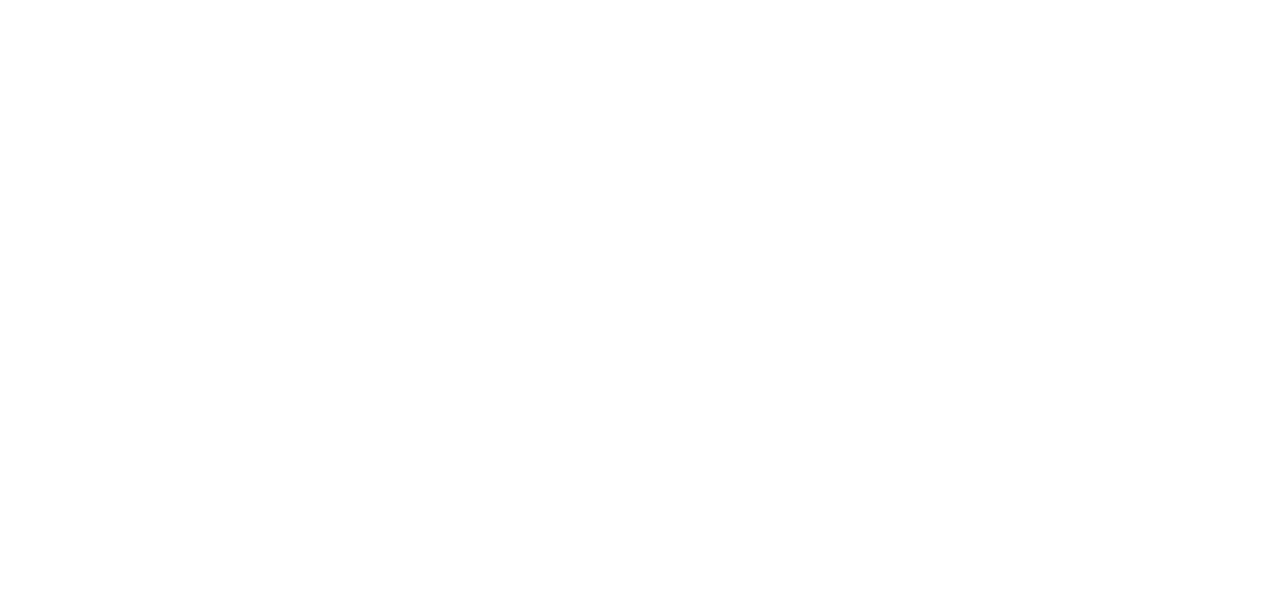
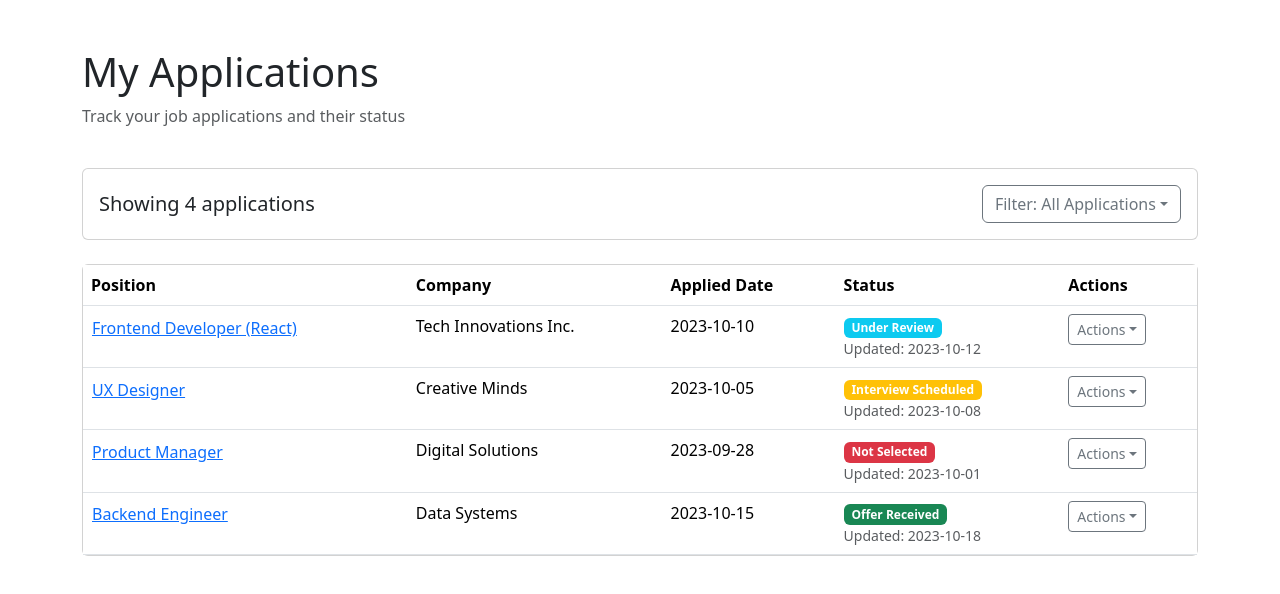
Before and after one commit to nazlinres01/remote-work-finder, a React (Create React App) app: page /my-applications in a window 1280 px wide. Before the commit this address had no page. Shown: the top 594 px of the page. Built offline with nearby package versions, Linux system fonts and the light colour scheme.

Commit message:
MyApplications page added

```diff
--- a/src/App.js
+++ b/src/App.js
@@ -2,6 +2,8 @@
 import HomePage from "./pages/HomePage";
 import JobsPage from "./pages/JobsPage";
 import JobDetail from "./pages/JobDetail";
+import ApplyJob from "./pages/ApplyJob";
+import MyApplications from "./pages/MyApplications";
 
 const App = () => {
   return (
@@ -10,6 +12,10 @@
         <Route path="/" element={<HomePage />} />
         <Route path="/jobs" element={<JobsPage />} />
         <Route path="/jobs/:jobId" element={<JobDetail />} />
+        <Route path="/apply/:jobId" element={<ApplyJob />} />
+        <Route path="/my-applications" element={<MyApplications />} />
+
+
       </Routes>
     </BrowserRouter>
   );
--- /dev/null
+++ b/src/pages/MyApplications.js
@@ -0,0 +1,231 @@
+import React, { useState, useEffect } from 'react';
+import { useNavigate } from 'react-router-dom';
+import { Container, Row, Col, Card, Table, Badge, Button, Dropdown, Spinner, Alert } from 'react-bootstrap';
+import 'bootstrap/dist/css/bootstrap.min.css';
+
+const MyApplications = () => {
+  const navigate = useNavigate();
+  const [applications, setApplications] = useState([]);
+  const [loading, setLoading] = useState(true);
+  const [error, setError] = useState(null);
+  const [filter, setFilter] = useState('all');
+
+  // Mock data - API'dan gelecek gerçek verilerin yerine
+  const mockApplications = [
+    {
+      id: 1,
+      jobId: 101,
+      position: "Frontend Developer (React)",
+      company: "Tech Innovations Inc.",
+      appliedDate: "2023-10-10",
+      status: "review",
+      statusText: "Under Review",
+      lastUpdated: "2023-10-12"
+    },
+    {
+      id: 2,
+      jobId: 102,
+      position: "UX Designer",
+      company: "Creative Minds",
+      appliedDate: "2023-10-05",
+      status: "interview",
+      statusText: "Interview Scheduled",
+      lastUpdated: "2023-10-08"
+    },
+    {
+      id: 3,
+      jobId: 103,
+      position: "Product Manager",
+      company: "Digital Solutions",
+      appliedDate: "2023-09-28",
+      status: "rejected",
+      statusText: "Not Selected",
+      lastUpdated: "2023-10-01"
+    },
+    {
+      id: 4,
+      jobId: 104,
+      position: "Backend Engineer",
+      company: "Data Systems",
+      appliedDate: "2023-10-15",
+      status: "offer",
+      statusText: "Offer Received",
+      lastUpdated: "2023-10-18"
+    }
+  ];
+
+  useEffect(() => {
+    const fetchApplications = async () => {
+      try {
+        // Gerçek uygulamada API çağrısı yapılır
+        setTimeout(() => {
+          setApplications(mockApplications);
+          setLoading(false);
+        }, 800);
+      } catch (err) {
+        setError(err.message);
+        setLoading(false);
+      }
+    };
+
+    fetchApplications();
+  }, []);
+
+  const filteredApplications = filter === 'all'
+    ? applications
+    : applications.filter(app => app.status === filter);
+
+  const getStatusVariant = (status) => {
+    switch(status) {
+      case 'review': return 'info';
+      case 'interview': return 'warning';
+      case 'offer': return 'success';
+      case 'rejected': return 'danger';
+      default: return 'secondary';
+    }
+  };
+
+  const handleWithdraw = (applicationId) => {
+    // Gerçek uygulamada API çağrısı yapılır
+    setApplications(prev => prev.filter(app => app.id !== applicationId));
+  };
+
+  if (loading) {
+    return (
+      <Container className="d-flex justify-content-center align-items-center" style={{ height: '100vh' }}>
+        <Spinner animation="border" variant="primary" />
+      </Container>
+    );
+  }
+
+  if (error) {
+    return (
+      <Container className="my-5">
+        <Alert variant="danger">
+          <Alert.Heading>Error loading applications</Alert.Heading>
+          <p>{error}</p>
+          <Button variant="primary" onClick={() => window.location.reload()}>
+            Try Again
+          </Button>
+        </Alert>
+      </Container>
+    );
+  }
+
+  return (
+    <Container className="my-5">
+      <Row className="mb-4">
+        <Col>
+          <h1>My Applications</h1>
+          <p className="text-muted">Track your job applications and their status</p>
+        </Col>
+      </Row>
+
+      <Card className="mb-4">
+        <Card.Body>
+          <Row className="align-items-center">
+            <Col md={6}>
+              <h5 className="mb-0">
+                Showing {filteredApplications.length} application{filteredApplications.length !== 1 ? 's' : ''}
+              </h5>
+            </Col>
+            <Col md={6} className="text-md-end">
+              <Dropdown>
+                <Dropdown.Toggle variant="outline-secondary">
+                  Filter: {filter === 'all' ? 'All Applications' :
+                          filter === 'review' ? 'Under Review' :
+                          filter === 'interview' ? 'Interview' :
+                          filter === 'offer' ? 'Offers' : 'Rejected'}
+                </Dropdown.Toggle>
+                <Dropdown.Menu>
+                  <Dropdown.Item onClick={() => setFilter('all')}>All Applications</Dropdown.Item>
+                  <Dropdown.Item onClick={() => setFilter('review')}>Under Review</Dropdown.Item>
+                  <Dropdown.Item onClick={() => setFilter('interview')}>Interview</Dropdown.Item>
+                  <Dropdown.Item onClick={() => setFilter('offer')}>Offers</Dropdown.Item>
+                  <Dropdown.Item onClick={() => setFilter('rejected')}>Rejected</Dropdown.Item>
+                </Dropdown.Menu>
+              </Dropdown>
+            </Col>
+          </Row>
+        </Card.Body>
+      </Card>
+
+      {filteredApplications.length > 0 ? (
+        <Card>
+          <Table hover responsive className="mb-0">
+            <thead>
+              <tr>
+                <th>Position</th>
+                <th>Company</th>
+                <th>Applied Date</th>
+                <th>Status</th>
+                <th>Actions</th>
+              </tr>
+            </thead>
+            <tbody>
+              {filteredApplications.map((application) => (
+                <tr key={application.id}>
+                  <td>
+                    <Button
+                      variant="link"
+                      className="p-0 text-start"
+                      onClick={() => navigate(`/jobs/${application.jobId}`)}
+                    >
+                      {application.position}
+                    </Button>
+                  </td>
+                  <td>{application.company}</td>
+                  <td>{application.appliedDate}</td>
+                  <td>
+                    <Badge bg={getStatusVariant(application.status)}>
+                      {application.statusText}
+                    </Badge>
+                    <div className="small text-muted">Updated: {application.lastUpdated}</div>
+                  </td>
+                  <td>
+                    <Dropdown>
+                      <Dropdown.Toggle variant="outline-secondary" size="sm">
+                        Actions
+                      </Dropdown.Toggle>
+                      <Dropdown.Menu>
+                        <Dropdown.Item onClick={() => navigate(`/jobs/${application.jobId}`)}>
+                          View Job
+                        </Dropdown.Item>
+                        <Dropdown.Item onClick={() => navigate(`/apply/${application.jobId}`)}>
+                          View Application
+                        </Dropdown.Item>
+                        {application.status === 'review' && (
+                          <Dropdown.Item
+                            className="text-danger"
+                            onClick={() => handleWithdraw(application.id)}
+                          >
+                            Withdraw
+                          </Dropdown.Item>
+                        )}
+                      </Dropdown.Menu>
+                    </Dropdown>
+                  </td>
+                </tr>
+              ))}
+            </tbody>
+          </Table>
+        </Card>
+      ) : (
+        <Card>
+          <Card.Body className="text-center py-5">
+            <h4 className="text-muted mb-3">
+              {filter === 'all'
+                ? "You haven't applied to any jobs yet"
+                : `No ${filter} applications found`}
+            </h4>
+            <Button variant="primary" onClick={() => navigate('/jobs')}>
+              Browse Jobs
+            </Button>
+          </Card.Body>
+        </Card>
+      )}
+    </Container>
+  );
+};
+
+export default MyApplications;
```
